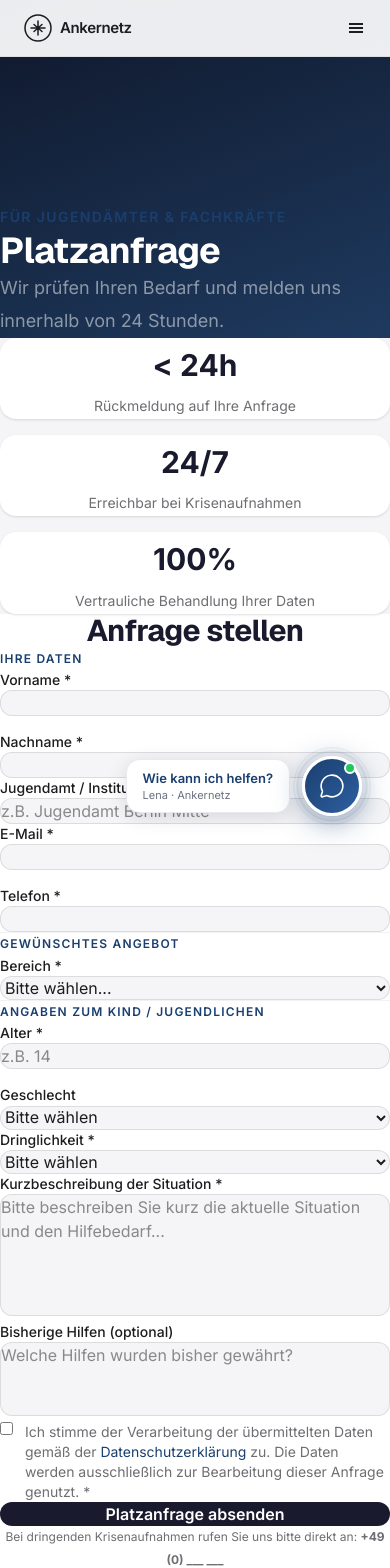
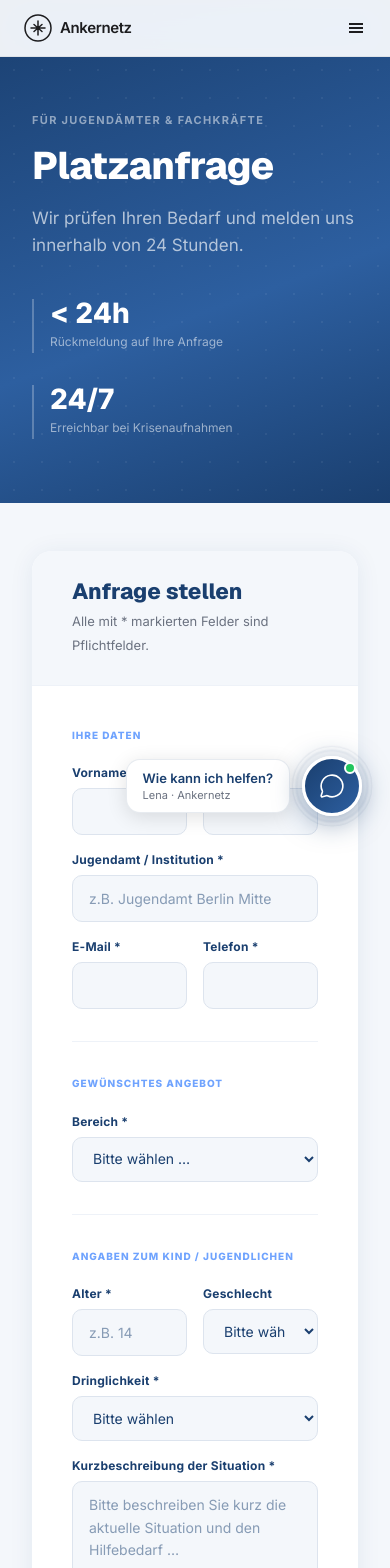
Before and after one commit to ankernetz/ankernetz, a Next.js app: page /platzanfrage in a window 390 px wide. Shown: the top 1568 px of the page. Built offline with nearby package versions, Linux system fonts and the light colour scheme.

Commit message:
Platzanfrage: Redesign im Ankernetz-Stil, 100%-Kachel entfernt

```diff
--- a/app/platzanfrage/page.tsx
+++ b/app/platzanfrage/page.tsx
@@ -1,84 +1,215 @@
+"use client";
+import { useState } from "react";
+
 export default function PlatzanfragePage() {
+  const [form, setForm] = useState({
+    vorname: "", nachname: "", institution: "",
+    email: "", telefon: "", bereich: "",
+    alter: "", geschlecht: "", dringlichkeit: "",
+    situation: "", bisherige: "",
+  });
+  const [dsgvo, setDsgvo] = useState(false);
+  const [submitting, setSubmitting] = useState(false);
+  const [submitted, setSubmitted] = useState(false);
+
+  const set = (k: string, v: string) => setForm((f) => ({ ...f, [k]: v }));
+
+  async function handleSubmit(e: React.FormEvent) {
+    e.preventDefault();
+    if (!dsgvo) return;
+    setSubmitting(true);
+    try {
+      await fetch("/api/order", {
+        method: "POST",
+        headers: { "Content-Type": "application/json" },
+        body: JSON.stringify({
+          items: [{
+            name: "Platzanfrage",
+            quantity: 1,
+            price: 0,
+            size: form.bereich,
+          }],
+          total: 0,
+          customer: `${form.vorname} ${form.nachname}`,
+          note: `Institution: ${form.institution}\nE-Mail: ${form.email}\nTelefon: ${form.telefon}\nBereich: ${form.bereich}\nAlter: ${form.alter}\nGeschlecht: ${form.geschlecht}\nDringlichkeit: ${form.dringlichkeit}\nSituation: ${form.situation}\nBisherige Hilfen: ${form.bisherige}`,
+        }),
+      });
+      setSubmitted(true);
+    } catch {
+      // submit silently
+    } finally {
+      setSubmitting(false);
+    }
+  }
+
+  const inputStyle: React.CSSProperties = {
+    width: "100%", padding: "12px 16px",
+    border: "1.5px solid #dde4ee", borderRadius: "10px",
+    background: "#f4f7fb", fontSize: "14px", color: "#1a3f6f",
+    outline: "none", boxSizing: "border-box",
+    fontFamily: "inherit",
+  };
+
+  const labelStyle: React.CSSProperties = {
+    display: "block", fontSize: "12px", fontWeight: 700,
+    color: "#1a3f6f", marginBottom: "6px", letterSpacing: "0.02em",
+  };
+
   return (
-    <main>
-      {/* HERO */}
-      <section
-        className="relative min-h-[40vh] flex items-end pb-16 px-6 pt-32"
-        style={{ background: "linear-gradient(160deg, #0f172a 0%, #1e3a5f 100%)" }}
-      >
-        <div className="max-w-4xl mx-auto w-full">
-          <p className="text-[#1a3f6f] text-sm font-semibold uppercase tracking-widest mb-4">Für Jugendämter & Fachkräfte</p>
-          <h1 className="text-4xl md:text-6xl font-bold text-white leading-tight" style={{ letterSpacing: "-0.02em" }}>
+    <main style={{ minHeight: "100vh", background: "#f4f7fb" }}>
+
+      {/* Hero */}
+      <div style={{
+        background: "linear-gradient(160deg, #1a3f6f 0%, #2d5fa0 60%, #1a3f6f 100%)",
+        paddingTop: "110px",
+        paddingBottom: "64px",
+        position: "relative",
+        overflow: "hidden",
+      }}>
+        <div style={{
+          position: "absolute", inset: 0,
+          backgroundImage: "radial-gradient(circle, rgba(255,255,255,0.06) 1px, transparent 1px)",
+          backgroundSize: "28px 28px",
+        }} />
+        <div style={{ position: "relative", maxWidth: "960px", margin: "0 auto", padding: "0 2rem" }}>
+          <p style={{
+            fontSize: "11px", fontWeight: 700, letterSpacing: "0.12em",
+            textTransform: "uppercase", color: "rgba(255,255,255,0.5)", marginBottom: "14px",
+          }}>
+            Für Jugendämter & Fachkräfte
+          </p>
+          <h1 style={{
+            fontSize: "clamp(2.4rem, 5vw, 3.8rem)", fontWeight: 800,
+            color: "white", lineHeight: 1.1, letterSpacing: "-0.02em", marginBottom: "18px",
+          }}>
             Platzanfrage
           </h1>
-          <p className="text-white/50 text-lg mt-4">
+          <p style={{ fontSize: "17px", color: "rgba(255,255,255,0.65)", lineHeight: 1.6, maxWidth: "480px" }}>
             Wir prüfen Ihren Bedarf und melden uns innerhalb von 24 Stunden.
           </p>
-        </div>
-      </section>
 
-      {/* HINWEIS */}
-      <section className="py-10 px-6 bg-[#F5F5F7]">
-        <div className="max-w-3xl mx-auto grid grid-cols-1 md:grid-cols-3 gap-4">
+          {/* Kennzahlen */}
+          <div style={{
+            display: "flex", gap: "2rem", marginTop: "2.5rem", flexWrap: "wrap",
+          }}>
             {[
               { zahl: "< 24h", text: "Rückmeldung auf Ihre Anfrage" },
               { zahl: "24/7", text: "Erreichbar bei Krisenaufnahmen" },
-            { zahl: "100%", text: "Vertrauliche Behandlung Ihrer Daten" },
-          ].map((item) => (
-            <div key={item.zahl} className="bg-white rounded-2xl p-6 text-center shadow-sm">
-              <p className="text-3xl font-bold text-[#1A1A2E] mb-2">{item.zahl}</p>
-              <p className="text-sm text-[#6E6E73]">{item.text}</p>
+            ].map((k) => (
+              <div key={k.zahl} style={{
+                borderLeft: "2px solid rgba(255,255,255,0.25)",
+                paddingLeft: "1rem",
+              }}>
+                <p style={{ fontSize: "1.75rem", fontWeight: 800, color: "white", lineHeight: 1 }}>{k.zahl}</p>
+                <p style={{ fontSize: "12px", color: "rgba(255,255,255,0.55)", marginTop: "4px" }}>{k.text}</p>
               </div>
             ))}
-        </div>
-      </section>
-
-      {/* FORMULAR */}
-      <section className="py-20 px-6 bg-white">
-        <div className="max-w-2xl mx-auto">
-          <h2 className="text-3xl font-bold text-[#1A1A2E] mb-10 text-center" style={{ letterSpacing: "-0.02em" }}>
-            Anfrage stellen
-          </h2>
-          <form className="space-y-6">
-
-            {/* Einreichende Person */}
-            <div>
-              <p className="text-xs font-semibold uppercase tracking-widest text-[#1a3f6f] mb-5">Ihre Daten</p>
-              <div className="grid grid-cols-1 md:grid-cols-2 gap-4">
-                <div>
-                  <label className="block text-sm font-medium text-[#1D1D1F] mb-2">Vorname *</label>
-                  <input type="text" required className="w-full px-4 py-3 rounded-xl border border-black/10 focus:outline-none focus:border-[#1a3f6f] bg-[#F5F5F7]" />
-                </div>
-                <div>
-                  <label className="block text-sm font-medium text-[#1D1D1F] mb-2">Nachname *</label>
-                  <input type="text" required className="w-full px-4 py-3 rounded-xl border border-black/10 focus:outline-none focus:border-[#1a3f6f] bg-[#F5F5F7]" />
           </div>
         </div>
       </div>
 
-            <div>
-              <label className="block text-sm font-medium text-[#1D1D1F] mb-2">Jugendamt / Institution *</label>
-              <input type="text" required className="w-full px-4 py-3 rounded-xl border border-black/10 focus:outline-none focus:border-[#1a3f6f] bg-[#F5F5F7]" placeholder="z.B. Jugendamt Berlin Mitte" />
+      {/* Form */}
+      <div style={{ maxWidth: "720px", margin: "0 auto", padding: "3rem 2rem 5rem" }}>
+
+        {submitted ? (
+          <div style={{
+            background: "white", borderRadius: "20px",
+            padding: "4rem 2.5rem", textAlign: "center",
+            boxShadow: "0 2px 24px rgba(26,63,111,0.08)",
+          }}>
+            <div style={{
+              width: "72px", height: "72px", borderRadius: "50%",
+              background: "#dcfce7", display: "flex", alignItems: "center",
+              justifyContent: "center", margin: "0 auto 1.5rem",
+              fontSize: "32px",
+            }}>✓</div>
+            <h2 style={{ fontSize: "1.75rem", fontWeight: 800, color: "#1a3f6f", marginBottom: "12px" }}>
+              Anfrage eingegangen
+            </h2>
+            <p style={{ color: "#374151", lineHeight: 1.7, maxWidth: "420px", margin: "0 auto" }}>
+              Vielen Dank. Wir haben Ihre Platzanfrage erhalten und melden uns
+              innerhalb von 24 Stunden bei Ihnen.
+            </p>
+            <p style={{ marginTop: "1.5rem", fontSize: "14px", color: "#6b7280" }}>
+              Bei dringenden Krisenaufnahmen:{" "}
+              <a href="tel:+4930224543220" style={{ color: "#1a3f6f", fontWeight: 700, textDecoration: "none" }}>
+                +49 (0) 30 22 45 43 22
+              </a>
+            </p>
+          </div>
+        ) : (
+          <div style={{
+            background: "white", borderRadius: "20px", overflow: "hidden",
+            boxShadow: "0 2px 24px rgba(26,63,111,0.08)",
+          }}>
+            {/* Formular-Header */}
+            <div style={{
+              background: "#f4f7fb", padding: "1.75rem 2.5rem",
+              borderBottom: "1px solid #eef2f8",
+            }}>
+              <h2 style={{ fontSize: "1.375rem", fontWeight: 800, color: "#1a3f6f" }}>
+                Anfrage stellen
+              </h2>
+              <p style={{ fontSize: "13px", color: "#6b7280", marginTop: "4px" }}>
+                Alle mit * markierten Felder sind Pflichtfelder.
+              </p>
             </div>
 
-            <div className="grid grid-cols-1 md:grid-cols-2 gap-4">
+            <form onSubmit={handleSubmit} style={{ padding: "2.5rem" }}>
+
+              {/* Abschnitt: Ihre Daten */}
+              <p style={{
+                fontSize: "10px", fontWeight: 800, letterSpacing: "0.1em",
+                textTransform: "uppercase", color: "#6FA3FE", marginBottom: "1.25rem",
+              }}>
+                Ihre Daten
+              </p>
+
+              <div style={{ display: "grid", gridTemplateColumns: "1fr 1fr", gap: "1rem", marginBottom: "1rem" }}>
                 <div>
-                <label className="block text-sm font-medium text-[#1D1D1F] mb-2">E-Mail *</label>
-                <input type="email" required className="w-full px-4 py-3 rounded-xl border border-black/10 focus:outline-none focus:border-[#1a3f6f] bg-[#F5F5F7]" />
+                  <label style={labelStyle}>Vorname *</label>
+                  <input type="text" required style={inputStyle} value={form.vorname}
+                    onChange={(e) => set("vorname", e.target.value)} />
                 </div>
                 <div>
-                <label className="block text-sm font-medium text-[#1D1D1F] mb-2">Telefon *</label>
-                <input type="tel" required className="w-full px-4 py-3 rounded-xl border border-black/10 focus:outline-none focus:border-[#1a3f6f] bg-[#F5F5F7]" />
+                  <label style={labelStyle}>Nachname *</label>
+                  <input type="text" required style={inputStyle} value={form.nachname}
+                    onChange={(e) => set("nachname", e.target.value)} />
                 </div>
               </div>
 
-            {/* Angebotsbereich */}
-            <div className="pt-4 border-t border-black/5">
-              <p className="text-xs font-semibold uppercase tracking-widest text-[#1a3f6f] mb-5">Gewünschtes Angebot</p>
+              <div style={{ marginBottom: "1rem" }}>
+                <label style={labelStyle}>Jugendamt / Institution *</label>
+                <input type="text" required style={inputStyle} value={form.institution}
+                  onChange={(e) => set("institution", e.target.value)}
+                  placeholder="z.B. Jugendamt Berlin Mitte" />
+              </div>
+
+              <div style={{ display: "grid", gridTemplateColumns: "1fr 1fr", gap: "1rem", marginBottom: "2rem" }}>
                 <div>
-                <label className="block text-sm font-medium text-[#1D1D1F] mb-2">Bereich *</label>
-                <select required className="w-full px-4 py-3 rounded-xl border border-black/10 focus:outline-none focus:border-[#1a3f6f] bg-[#F5F5F7]">
-                  <option value="">Bitte wählen...</option>
+                  <label style={labelStyle}>E-Mail *</label>
+                  <input type="email" required style={inputStyle} value={form.email}
+                    onChange={(e) => set("email", e.target.value)} />
+                </div>
+                <div>
+                  <label style={labelStyle}>Telefon *</label>
+                  <input type="tel" required style={inputStyle} value={form.telefon}
+                    onChange={(e) => set("telefon", e.target.value)} />
+                </div>
+              </div>
+
+              {/* Abschnitt: Gewünschtes Angebot */}
+              <div style={{ borderTop: "1px solid #eef2f8", paddingTop: "2rem", marginBottom: "2rem" }}>
+                <p style={{
+                  fontSize: "10px", fontWeight: 800, letterSpacing: "0.1em",
+                  textTransform: "uppercase", color: "#6FA3FE", marginBottom: "1.25rem",
+                }}>
+                  Gewünschtes Angebot
+                </p>
+                <label style={labelStyle}>Bereich *</label>
+                <select required style={inputStyle} value={form.bereich}
+                  onChange={(e) => set("bereich", e.target.value)}>
+                  <option value="">Bitte wählen …</option>
                   <option>Krisenintervention (24/7)</option>
                   <option>Therapie & Wohnen</option>
                   <option>Jugendhilfe (Kinder)</option>
@@ -91,19 +222,27 @@ export default function PlatzanfragePage() {
                   <option>Noch unklar — Beratungsbedarf</option>
                 </select>
               </div>
-            </div>
 
-            {/* Kind / Jugendlicher */}
-            <div className="pt-4 border-t border-black/5">
-              <p className="text-xs font-semibold uppercase tracking-widest text-[#1a3f6f] mb-5">Angaben zum Kind / Jugendlichen</p>
-              <div className="grid grid-cols-1 md:grid-cols-2 gap-4">
+              {/* Abschnitt: Angaben zum Kind */}
+              <div style={{ borderTop: "1px solid #eef2f8", paddingTop: "2rem", marginBottom: "2rem" }}>
+                <p style={{
+                  fontSize: "10px", fontWeight: 800, letterSpacing: "0.1em",
+                  textTransform: "uppercase", color: "#6FA3FE", marginBottom: "1.25rem",
+                }}>
+                  Angaben zum Kind / Jugendlichen
+                </p>
+
+                <div style={{ display: "grid", gridTemplateColumns: "1fr 1fr", gap: "1rem", marginBottom: "1rem" }}>
                   <div>
-                  <label className="block text-sm font-medium text-[#1D1D1F] mb-2">Alter *</label>
-                  <input type="number" min="0" max="25" required className="w-full px-4 py-3 rounded-xl border border-black/10 focus:outline-none focus:border-[#1a3f6f] bg-[#F5F5F7]" placeholder="z.B. 14" />
+                    <label style={labelStyle}>Alter *</label>
+                    <input type="number" min={0} max={25} required style={inputStyle}
+                      value={form.alter} onChange={(e) => set("alter", e.target.value)}
+                      placeholder="z.B. 14" />
                   </div>
                   <div>
-                  <label className="block text-sm font-medium text-[#1D1D1F] mb-2">Geschlecht</label>
-                  <select className="w-full px-4 py-3 rounded-xl border border-black/10 focus:outline-none focus:border-[#1a3f6f] bg-[#F5F5F7]">
+                    <label style={labelStyle}>Geschlecht</label>
+                    <select style={inputStyle} value={form.geschlecht}
+                      onChange={(e) => set("geschlecht", e.target.value)}>
                       <option value="">Bitte wählen</option>
                       <option>Männlich</option>
                       <option>Weiblich</option>
@@ -112,11 +251,11 @@ export default function PlatzanfragePage() {
                     </select>
                   </div>
                 </div>
-            </div>
 
-            <div>
-              <label className="block text-sm font-medium text-[#1D1D1F] mb-2">Dringlichkeit *</label>
-              <select required className="w-full px-4 py-3 rounded-xl border border-black/10 focus:outline-none focus:border-[#1a3f6f] bg-[#F5F5F7]">
+                <div style={{ marginBottom: "1rem" }}>
+                  <label style={labelStyle}>Dringlichkeit *</label>
+                  <select required style={inputStyle} value={form.dringlichkeit}
+                    onChange={(e) => set("dringlichkeit", e.target.value)}>
                     <option value="">Bitte wählen</option>
                     <option>Sofort (Krisenaufnahme)</option>
                     <option>Innerhalb von 1 Woche</option>
@@ -125,47 +264,76 @@ export default function PlatzanfragePage() {
                   </select>
                 </div>
 
-            <div>
-              <label className="block text-sm font-medium text-[#1D1D1F] mb-2">Kurzbeschreibung der Situation *</label>
+                <div style={{ marginBottom: "1rem" }}>
+                  <label style={labelStyle}>Kurzbeschreibung der Situation *</label>
                   <textarea
-                required
-                rows={5}
-                className="w-full px-4 py-3 rounded-xl border border-black/10 focus:outline-none focus:border-[#1a3f6f] bg-[#F5F5F7] resize-none"
-                placeholder="Bitte beschreiben Sie kurz die aktuelle Situation und den Hilfebedarf..."
+                    required rows={5}
+                    style={{ ...inputStyle, resize: "none", lineHeight: 1.6 }}
+                    value={form.situation}
+                    onChange={(e) => set("situation", e.target.value)}
+                    placeholder="Bitte beschreiben Sie kurz die aktuelle Situation und den Hilfebedarf …"
                   />
                 </div>
 
                 <div>
-              <label className="block text-sm font-medium text-[#1D1D1F] mb-2">Bisherige Hilfen (optional)</label>
+                  <label style={labelStyle}>Bisherige Hilfen (optional)</label>
                   <textarea
                     rows={3}
-                className="w-full px-4 py-3 rounded-xl border border-black/10 focus:outline-none focus:border-[#1a3f6f] bg-[#F5F5F7] resize-none"
+                    style={{ ...inputStyle, resize: "none", lineHeight: 1.6 }}
+                    value={form.bisherige}
+                    onChange={(e) => set("bisherige", e.target.value)}
                     placeholder="Welche Hilfen wurden bisher gewährt?"
                   />
                 </div>
+              </div>
 
-            <div className="flex items-start gap-3">
-              <input type="checkbox" required className="mt-1 flex-shrink-0" id="dsgvo" />
-              <label htmlFor="dsgvo" className="text-sm text-[#6E6E73]">
+              {/* DSGVO */}
+              <div style={{
+                display: "flex", alignItems: "flex-start", gap: "12px",
+                padding: "1.25rem", background: "#f4f7fb", borderRadius: "12px",
+                marginBottom: "1.5rem",
+              }}>
+                <input
+                  type="checkbox" id="dsgvo" required
+                  checked={dsgvo} onChange={(e) => setDsgvo(e.target.checked)}
+                  style={{ marginTop: "3px", flexShrink: 0, accentColor: "#1a3f6f" }}
+                />
+                <label htmlFor="dsgvo" style={{ fontSize: "13px", color: "#374151", lineHeight: 1.6 }}>
                   Ich stimme der Verarbeitung der übermittelten Daten gemäß der{" "}
-                <a href="/datenschutz" className="text-[#1a3f6f] hover:underline">Datenschutzerklärung</a>{" "}
+                  <a href="/datenschutz" style={{ color: "#1a3f6f", fontWeight: 600, textDecoration: "underline" }}>
+                    Datenschutzerklärung
+                  </a>{" "}
                   zu. Die Daten werden ausschließlich zur Bearbeitung dieser Anfrage genutzt. *
                 </label>
               </div>
 
+              {/* Submit */}
               <button
                 type="submit"
-              className="w-full py-4 bg-[#1A1A2E] text-white font-semibold rounded-full hover:bg-[#2a2a3e] transition-colors text-base"
+                disabled={submitting || !dsgvo}
+                style={{
+                  width: "100%", padding: "16px",
+                  background: dsgvo ? "#1a3f6f" : "#c8d5e8",
+                  color: "white", fontWeight: 700, fontSize: "15px",
+                  border: "none", borderRadius: "12px",
+                  cursor: dsgvo ? "pointer" : "not-allowed",
+                  transition: "background 0.2s",
+                  letterSpacing: "0.02em",
+                }}
               >
-              Platzanfrage absenden
+                {submitting ? "Wird gesendet …" : "Platzanfrage absenden"}
               </button>
 
-            <p className="text-xs text-[#6E6E73] text-center">
-              Bei dringenden Krisenaufnahmen rufen Sie uns bitte direkt an: <strong>+49 (0) ___ ___</strong>
+              <p style={{ fontSize: "12px", color: "#9ca3af", textAlign: "center", marginTop: "1rem" }}>
+                Bei dringenden Krisenaufnahmen rufen Sie uns bitte direkt an:{" "}
+                <a href="tel:+4930224543220" style={{ color: "#1a3f6f", fontWeight: 700, textDecoration: "none" }}>
+                  +49 (0) 30 22 45 43 22
+                </a>
               </p>
             </form>
           </div>
-      </section>
+        )}
+      </div>
     </main>
   );
 }
```
Lines whose indentation alone changed are shown as unchanged.
